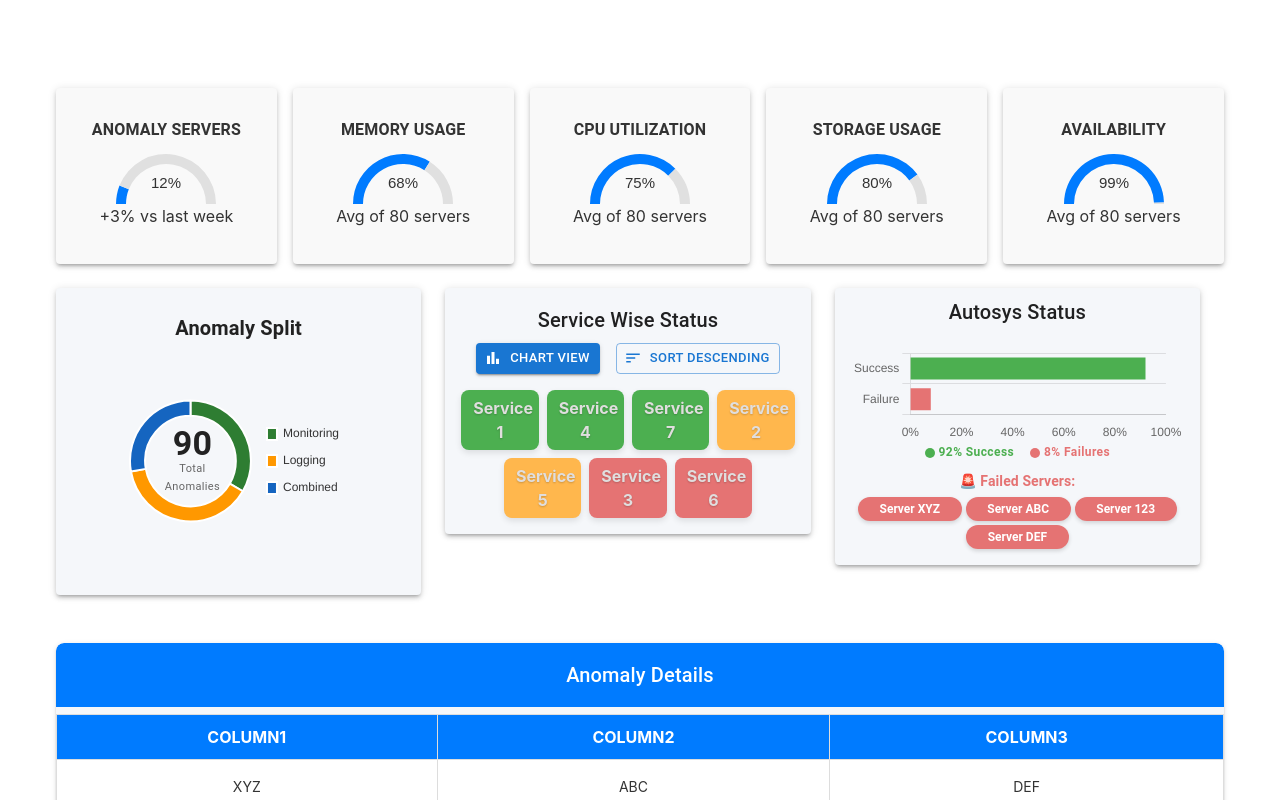
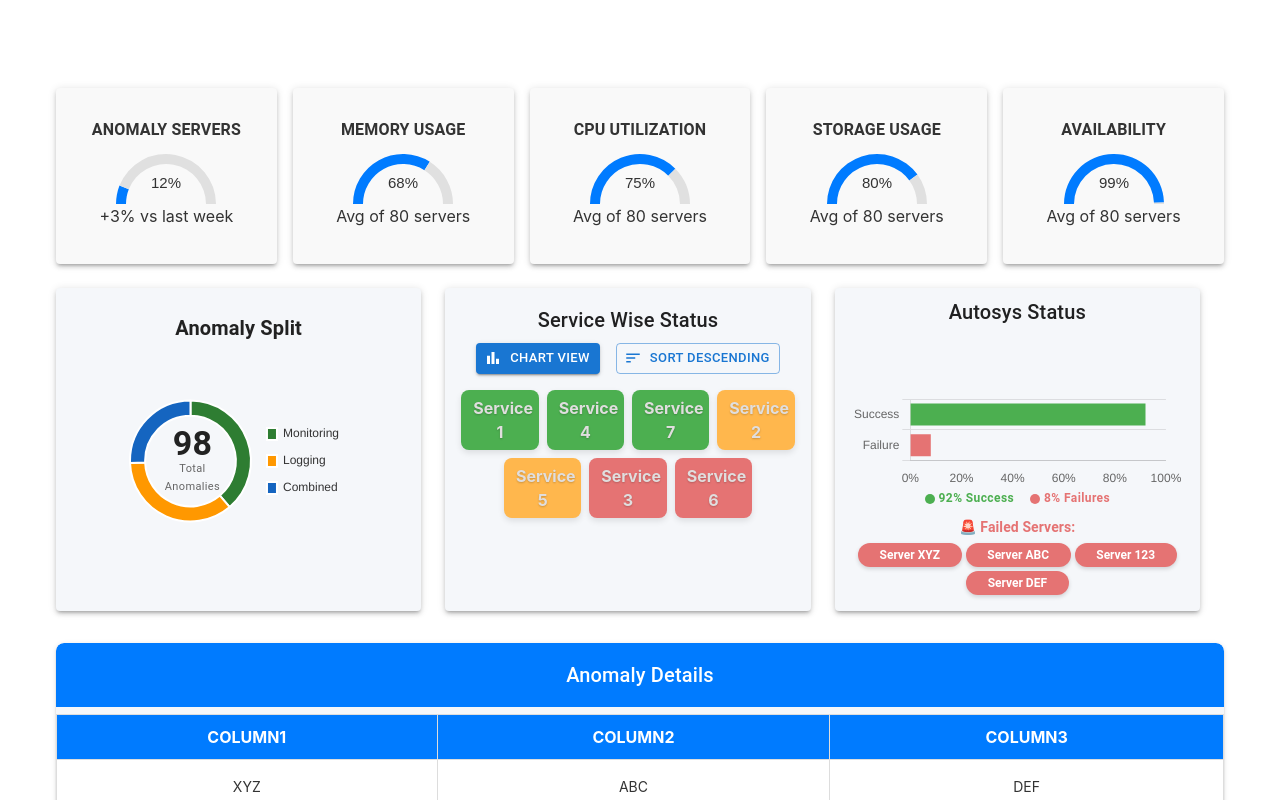
Before and after one commit to anupam268/New-UI, a React (Vite) app in the folder dashboard-new/: page / in a window 1280 px wide. Shown: the top 800 px of the page. Built offline with nearby package versions, Linux system fonts and the light colour scheme.

Commit message:
design tweak of anomalychart

```diff
--- a/dashboard-new/src/Dashboard.jsx
+++ b/dashboard-new/src/Dashboard.jsx
@@ -182,11 +182,12 @@ const AnomalyDetailsTable = () => {
 const cardStyle = {
     boxShadow: 3,
     bgcolor: themeColors.cardBackground,
-    minHeight: "25vh", // ✅ Ensures all cards have the same height
+    // minHeight: "35vh", // ✅ Ensures all cards have the same height
     display: "flex",
     flexDirection: "column",
     justifyContent: "space-between",
-    alignItems: "center",
+    alignItems: "stretch",
+    height: "100%",
     p:1,
 };
 
--- a/dashboard-new/src/data.jsx
+++ b/dashboard-new/src/data.jsx
@@ -8,7 +8,7 @@ const data = {
       },
 
     anomalySplit: [
-      { category: "Monitoring", value: 30 },
+      { category: "Monitoring", value: 38 },
       { category: "Logging", value: 35 },
       { category: "Combined", value: 25 },
     ],
```
